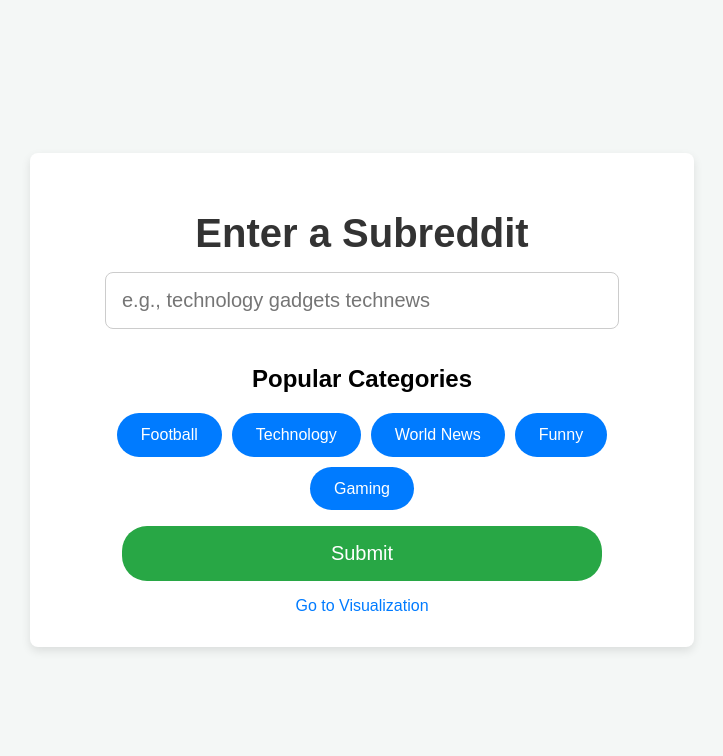
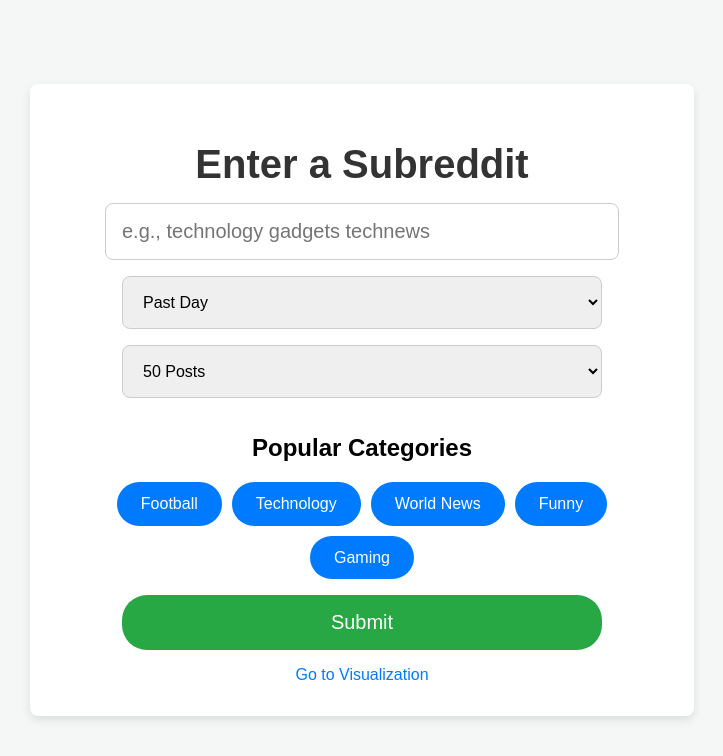
Before and after one commit to rahuldahal/redalyze, a Flask app: template redalyze/templates/index.html in a window 1280 px wide. Shown: the top 756 px of the page, without its empty margins (278-1001 px from the left). Run offline with Flask 3, Linux system fonts and the light colour scheme; the template is opened without the code that fills it, so the values that code supplies are empty; the visitor is signed in with stand-in values (Sample User, id 1).

Commit message:
feat: enhance subreddit analysis with dynamic time filter and post limit selection

```diff
--- a/redalyze/routes/dash_routes.py
+++ b/redalyze/routes/dash_routes.py
@@ -26,13 +26,13 @@ def handle_routing(pathname, vs):
 
   if pathname == "/general-info/":
     return html.Div([
-      html.H2("Data taken from the following subreddits:"),
+      html.H3(f"Analyzing top {session.get('limit', '10')} subreddits from {', '.join(session.get('source', []))} over the {session.get('time_filter', 'Past Day')}."),
       *[html.A(
         id=f"subreddit_link_{index}",
-        children=subreddit,
+        children=f"r/{subreddit}",
         href=f"https://www.reddit.com/r/{subreddit}/",
         target="_blank",
-        className="h3 text-primary d-block mb-2",
+        className="h5 text-primary d-block mb-2",
       ) for index, subreddit in enumerate(session['source'])],
     ])
 
--- a/redalyze/templates/index.html
+++ b/redalyze/templates/index.html
@@ -5,14 +5,13 @@
   <meta name="viewport" content="width=device-width, initial-scale=1.0">
   <title>Redalyze</title>
   <style>
-    /* Centering the content using Flexbox */
     body {
       display: flex;
       justify-content: center;
       align-items: center;
       height: 100vh;
       margin: 0;
-      background-color: #f4f7f6; /* Light background for better contrast */
+      background-color: #f4f7f6;
       font-family: Arial, sans-serif;
     }
 
@@ -32,7 +31,6 @@
       color: #333;
     }
 
-    /* Style for the input search bar */
     #subredditInput {
       font-size: 1.25rem;
       padding: 1rem;
@@ -89,7 +87,6 @@
       background-color: #218838;
     }
 
-    /* Link styles */
     a {
       display: block;
       margin-top: 1rem;
@@ -101,6 +98,22 @@
     a:hover {
       text-decoration: underline;
     }
+
+    select {
+      font-size: 1rem;
+      padding: 1rem;
+      width: 80%;
+      max-width: 500px;
+      margin-bottom: 1rem;
+      border-radius: 8px;
+      border: 1px solid #ccc;
+      outline: none;
+    }
+
+    select:focus {
+      border-color: #007bff;
+      box-shadow: 0 0 8px rgba(0, 123, 255, 0.5);
+    }
   </style>
 </head>
 <body>
@@ -110,10 +123,25 @@
     <form method="POST" id="subredditForm">
       <input type="text" name="subreddits" placeholder="e.g., technology gadgets technews" id="subredditInput">
 
-      <!-- Predefined buttons for popular categories with multiple subreddits -->
+      <select name="time_filter" id="timeFilter">
+        <option value="hour">Past Hour</option>
+        <option value="day" selected>Past Day</option>
+        <option value="week">Past Week</option>
+        <option value="month">Past Month</option>
+        <option value="year">Past Year</option>
+        <option value="all">All Time</option>
+      </select>
+
+      <select name="limit" id="limit">
+        <option value="50" selected>50 Posts</option>
+        <option value="100">100 Posts</option>
+        <option value="200">200 Posts</option>
+        <option value="400">400 Posts</option>
+      </select>
+
       <h2>Popular Categories</h2>
       <div class="category-buttons">
-        <button type="button" onclick="submitSubreddit('premierleague+bundesliga+laliga+soccer')">Football</button>
+        <button type="button" onclick="submitSubreddit('premierleague+bundesliga+laliga')">Football</button>
         <button type="button" onclick="submitSubreddit('technology+gadgets+technews')">Technology</button>
         <button type="button" onclick="submitSubreddit('worldnews+news+internationalnews')">World News</button>
         <button type="button" onclick="submitSubreddit('funny+jokes+memes')">Funny</button>
@@ -128,8 +156,8 @@
 
   <script>
     function submitSubreddit(subreddit) {
-      document.getElementById('subredditInput').value = subreddit; // Set subreddit value as concatenated list
-      document.getElementById('subredditForm').submit(); // Submit the form
+      document.getElementById('subredditInput').value = subreddit;
+      document.getElementById('subredditForm').submit();
     }
   </script>
 
```
Also changed, not shown: redalyze/routes/flask_routes.py (+6 -1 lines).
